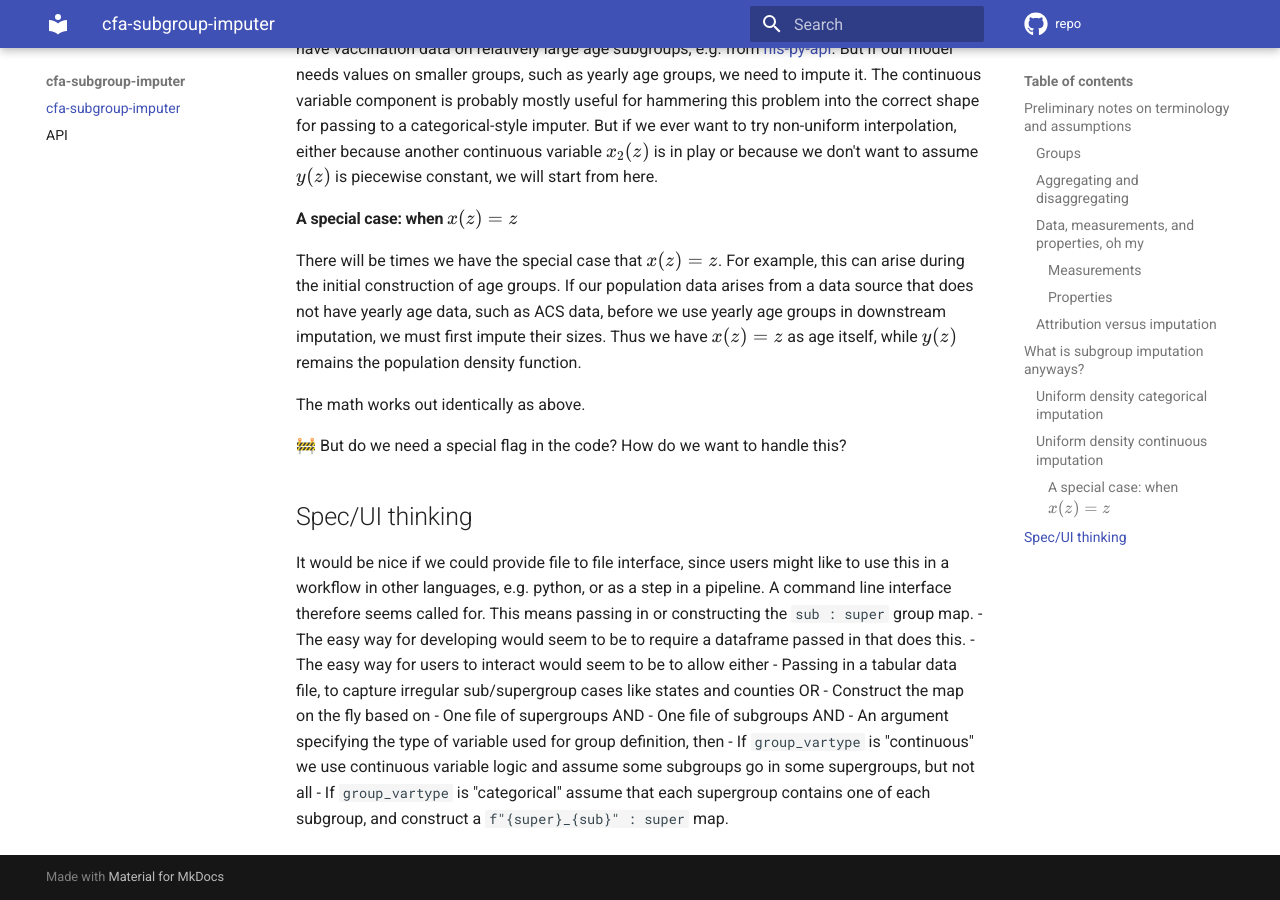
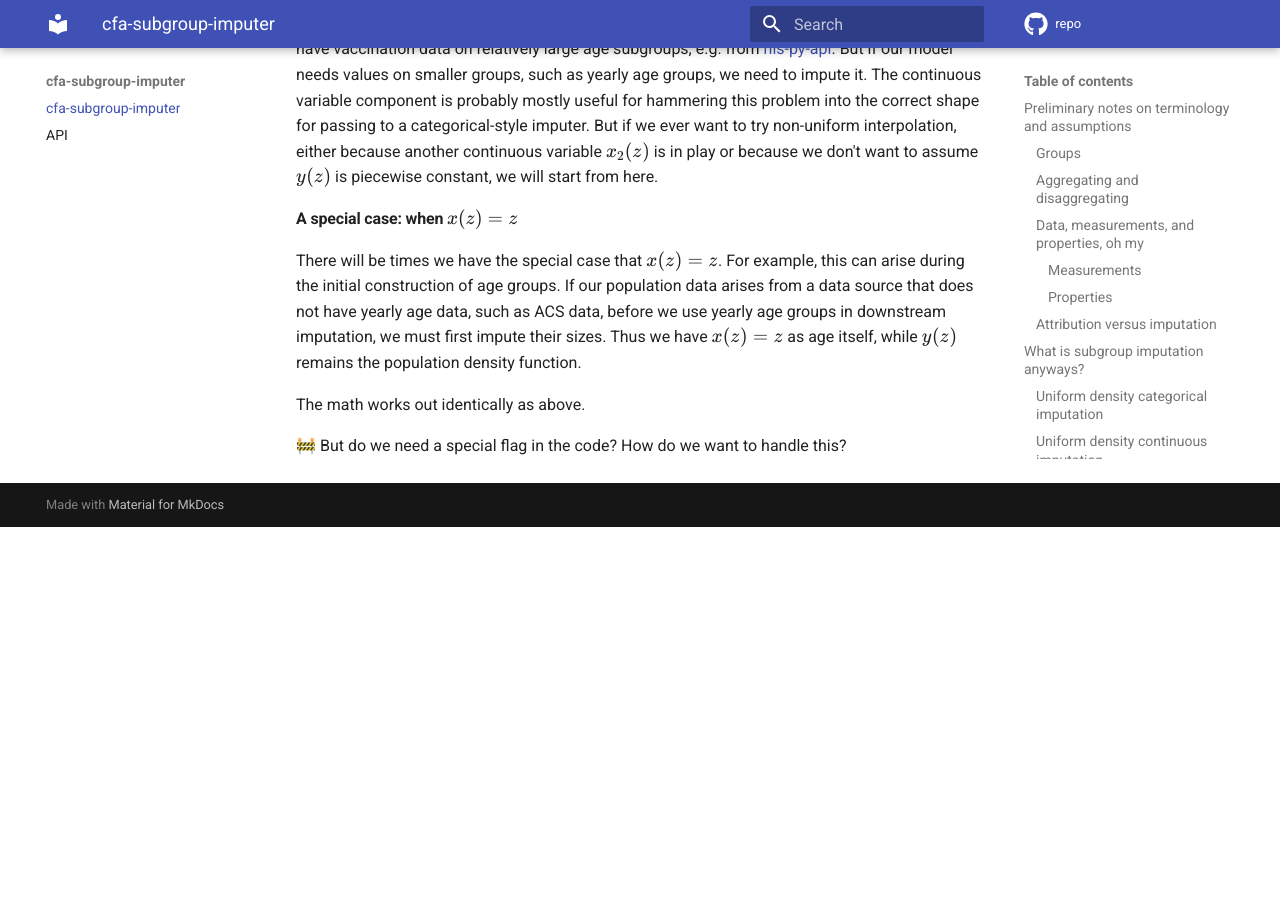
Before and after one commit to CDCgov/cfa-subgroup-imputer, an MkDocs documentation site: the page built from docs/index.md, in a window 1280 px wide and 900 px high, scrolled down 5771 px. Built offline with MkDocs 1.6.1 and Material for MkDocs 9.7.7, drawn with Linux system fonts in a browser that asks for light colours; comment, search, counter and statistics services are not loaded; after the commit the page ends 6298 px from its top, so only the background shows below that.

Commit message:
sketched that elsewhere already

```diff
--- a/docs/index.md
+++ b/docs/index.md
@@ -199,19 +199,3 @@ Thus we have $x(z) = z$ as age itself, while $y(z)$ remains the population densi
 The math works out identically as above.
 
 🚧 But do we need a special flag in the code? How do we want to handle this?
-
-
-## Spec/UI thinking
-
-It would be nice if we could provide file to file interface, since users might like to use this in a workflow in other languages, e.g. python, or as a step in a pipeline.
-A command line interface therefore seems called for.
-This means passing in or constructing the `sub : super` group map.
-- The easy way for developing would seem to be to require a dataframe passed in that does this.
-- The easy way for users to interact would seem to be to allow either
-  - Passing in a tabular data file, to capture irregular sub/supergroup cases like states and counties OR
-  - Construct the map on the fly based on
-    - One file of supergroups AND
-    - One file of subgroups AND
-    - An argument specifying the type of variable used for group definition, then
-        - If `group_vartype` is "continuous" we use continuous variable logic and assume some subgroups go in some supergroups, but not all
-        - If `group_vartype` is "categorical" assume that each supergroup contains one of each subgroup, and construct a `f"{super}_{sub}" : super` map.
```
